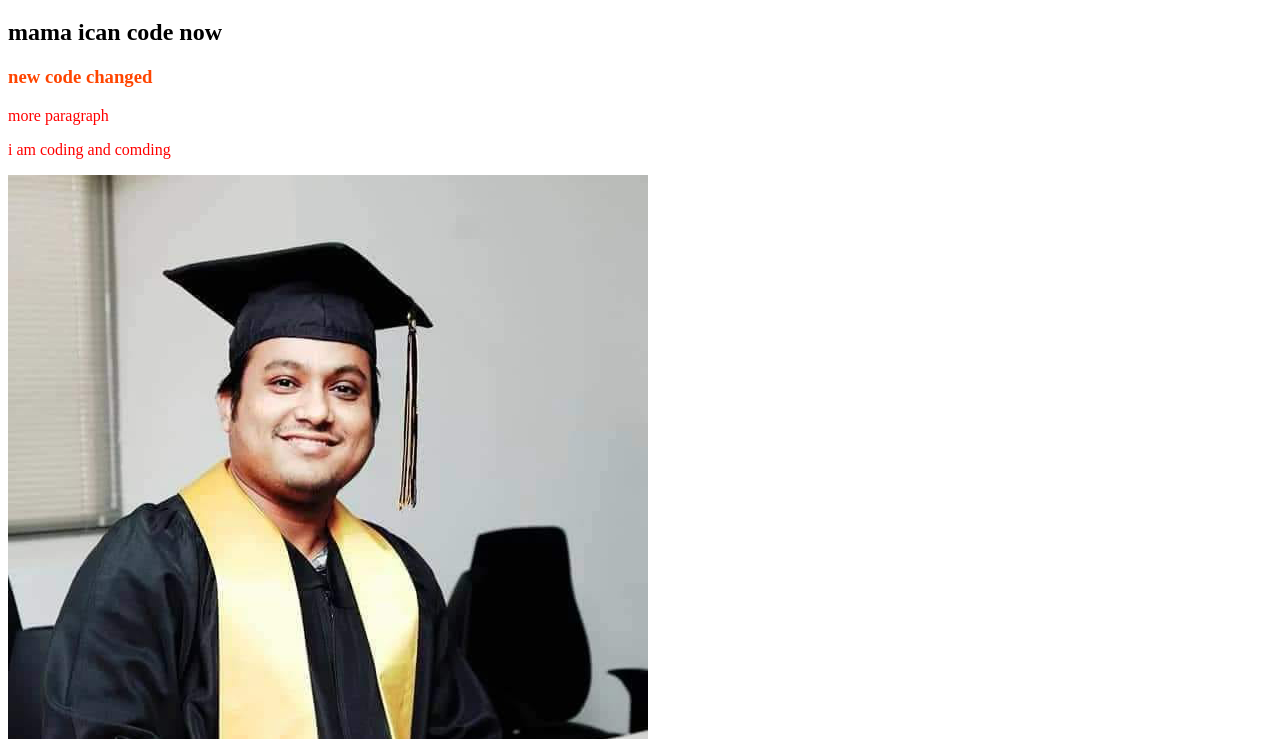
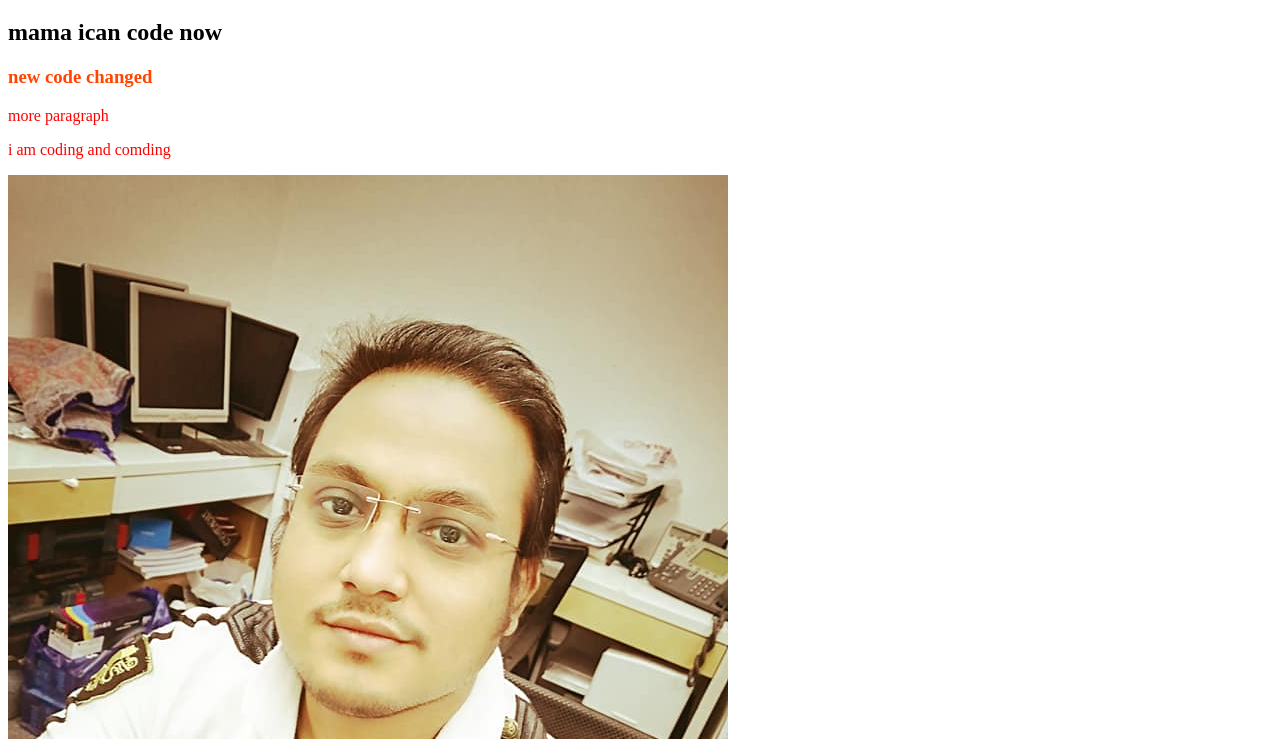
Before and after one commit to Khurshed6661/my-first-repo, a plain HTML site: page index.html in a window 1280 px wide. Shown: the part 61-800 px from the top of the page. Drawn offline with Linux system fonts and the light colour scheme.

Commit message:
image added

```diff
--- a/index.html
+++ b/index.html
@@ -13,6 +13,7 @@
     <h3>new code changed</h3>
     <p>more paragraph</p>
     <p>i am coding and comding</p>
+    <img src="image/khurshedit.jpg" alt="">
     <img src="khurshed_CTG.png" alt="">
     <img src="khurshed1.png" alt="">
 </body>
```
Also changed, not shown: image/khurshedit.jpg (added).
